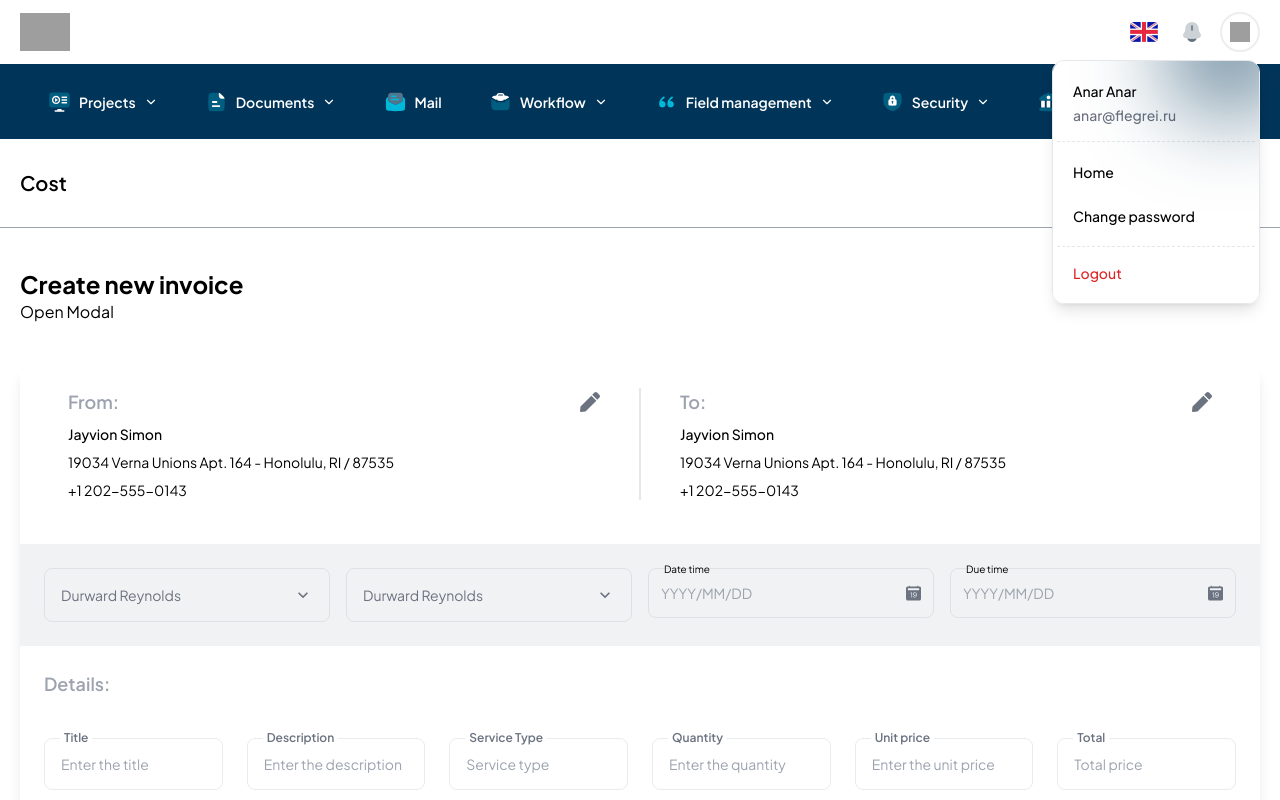
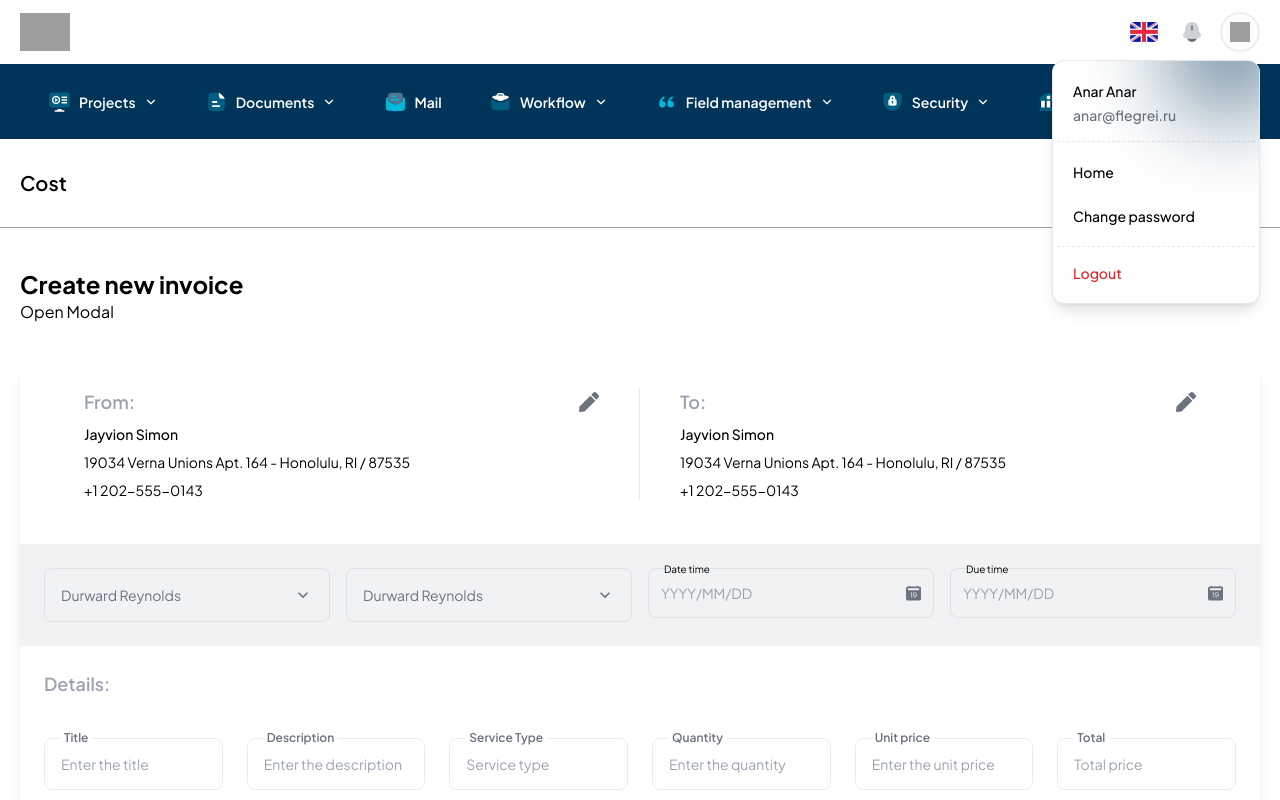
Before and after one commit to BCPAZ/crm-app, a React (Vite) app: page /cost/create-new-invoice in a window 1280 px wide. Both pictures are taken after a click on the button 1240 px from the left and 32 px from the top of the page. Shown: the top 800 px of the page. Built offline with nearby package versions, Linux system fonts and the light colour scheme; grey boxes are pictures that could not be loaded.

Commit message:
fix: Style bugs fixed

```diff
--- a/src/components/App/Cost/SendInvoice.jsx
+++ b/src/components/App/Cost/SendInvoice.jsx
@@ -1,35 +1,35 @@
-import { FaPen } from "react-icons/fa";
-const SendInvoice = ({openUserModal}) => {
+import { FaPen } from 'react-icons/fa';
+const SendInvoice = ({ openUserModal }) => {
   return (
-    <div className="relative grid md:grid-cols-2 grid-cols-1 gap-8 w-full">
-      <div className="flex flex-col w-full px-6">
-        <div className="flex items-center justify-between gap-3">
-          <h1 className="text-lg text-gray-400 font-semibold">From:</h1>
-          <button onClick={openUserModal} className="text-gray-500 cursor-pointer">
+    <div className='relative grid md:grid-cols-2 grid-cols-1 w-full'>
+      {/* <div className='absolute left-[50%] translate-x-[-50%] md:flex hidden items-center'>
+        <div className='w-0.5 h-full bg-gray-200 mx-auto'></div>
+      </div> */}
+      <div className='flex flex-col w-full px-10 md:border-r border-gray-200'>
+        <div className='flex items-center justify-between gap-3'>
+          <h1 className='text-lg text-gray-400 font-semibold'>From:</h1>
+          <button onClick={openUserModal} className='text-gray-500 cursor-pointer' type='button'>
             <FaPen size={20} />
           </button>
         </div>
-        <div className="flex flex-col gap-2 text-sm mt-2">
-          <h3 className="text-black font-medium">Jayvion Simon</h3>
+        <div className='flex flex-col gap-2 text-sm mt-2'>
+          <h3 className='text-black font-medium'>Jayvion Simon</h3>
           <p>19034 Verna Unions Apt. 164 - Honolulu, RI / 87535</p>
           <span>+1 202-555-0143</span>
         </div>
       </div>
-      <div className="flex flex-col w-full px-6">
-        <div className="flex items-center justify-between gap-3">
-          <h1 className="text-lg text-gray-400 font-semibold">To:</h1>
-          <button className="text-gray-500 cursor-pointer">
+      <div className='flex flex-col w-full px-10'>
+        <div className='flex items-center justify-between gap-3'>
+          <h1 className='text-lg text-gray-400 font-semibold'>To:</h1>
+          <button className='text-gray-500 cursor-pointer' type='button'>
             <FaPen size={20} />
           </button>
         </div>
-        <div className="flex flex-col gap-2 text-sm mt-2">
-          <h3 className="text-black font-medium">Jayvion Simon</h3>
+        <div className='flex flex-col gap-2 text-sm mt-2'>
+          <h3 className='text-black font-medium'>Jayvion Simon</h3>
           <p>19034 Verna Unions Apt. 164 - Honolulu, RI / 87535</p>
           <span>+1 202-555-0143</span>
         </div>
-      </div>
-      <div className="absolute inset-0 md:flex hidden items-center">
-        <div className="w-0.5 h-full bg-gray-200 mx-auto"></div>
       </div>
     </div>
   );
--- a/src/components/App/ProfileCard.jsx
+++ b/src/components/App/ProfileCard.jsx
@@ -1,41 +1,47 @@
-import { Menu, MenuButton, MenuItem, MenuItems } from "@headlessui/react";
-import { Link } from "react-router-dom";
+import { Menu, MenuButton, MenuItem, MenuItems } from '@headlessui/react';
+import { Link } from 'react-router-dom';
 export default function ProfileCard() {
   return (
-    <div className="relative overflow-hidden">
+    <div className='relative overflow-hidden'>
       <Menu as='nav'>
-        <MenuButton className="flex w-[40px] h-[40px] overflow-hidden p-2 border-2 border-gray-400/20 rounded-full items-center justify-center font-semibold text-white">
+        <MenuButton className='flex w-[40px] h-[40px] overflow-hidden p-2 border-2 border-gray-400/20 rounded-full items-center justify-center font-semibold text-white'>
           <img
-            className="w-full h-full object-cover object-center"
-            src="https://img.freepik.com/premium-photo/graphic-designer-digital-avatar-generative-ai_934475-9292.jpg"
-            alt=""
+            className='w-full h-full object-cover object-center'
+            src='https://img.freepik.com/premium-photo/graphic-designer-digital-avatar-generative-ai_934475-9292.jpg'
+            alt=''
           />
         </MenuButton>
 
         <MenuItems
           transition
-          anchor="bottom end"
-          className="w-52 flex flex-col overflow-hidden max-h-60 shadow-lg absolute right-0 mt-2 rounded-xl border bg-white p-1 text-sm font-medium text-black transition duration-100 ease-out focus:outline-none"
+          anchor='bottom end'
+          className='w-52 flex flex-col !overflow-hidden max-h-60 shadow-lg relative right-0 mt-2 rounded-xl border bg-white p-1 text-sm font-medium text-black transition duration-100 ease-out focus:outline-none'
         >
-          <div className="flex flex-col gap-1 p-4 border-b border-dashed">
-            <span className="text-sm text-black">Anar Anar</span>
-            <span className="text-sm text-gray-500">anar@flegrei.ru</span>
+          <div className='flex flex-col gap-1 p-4 border-b border-dashed'>
+            <span className='text-sm text-black'>Anar Anar</span>
+            <span className='text-sm text-gray-500'>anar@flegrei.ru</span>
           </div>
-          <div className="bg-secondary h-[100px] w-[100px] rounded-full blur-[50px] absolute -top-[25%] -right-[10%]"></div>
-          <div className="border-b border-dashed py-2">
+          <div className='bg-secondary h-[100px] w-[100px] rounded-full blur-[50px] absolute -top-[25%] -right-[10%]'></div>
+          <div className='border-b border-dashed py-2'>
             <MenuItem>
-              <Link to="/" className="flex w-full items-center gap-2 rounded-lg px-4 py-3 hover:bg-grey/20">
+              <Link
+                to='/'
+                className='flex w-full items-center gap-2 rounded-lg px-4 py-3 hover:bg-grey/20'
+              >
                 Home
               </Link>
             </MenuItem>
             <MenuItem>
-              <Link to="/change-password" className="flex w-full items-center gap-2 rounded-lg px-4 py-3 hover:bg-grey/20">
+              <Link
+                to='/change-password'
+                className='flex w-full items-center gap-2 rounded-lg px-4 py-3 hover:bg-grey/20'
+              >
                 Change password
               </Link>
             </MenuItem>
           </div>
           <MenuItem>
-            <button className="text-red-600 p-4 text-start">Logout</button>
+            <button className='text-red-600 p-4 text-start'>Logout</button>
           </MenuItem>
         </MenuItems>
       </Menu>
```
